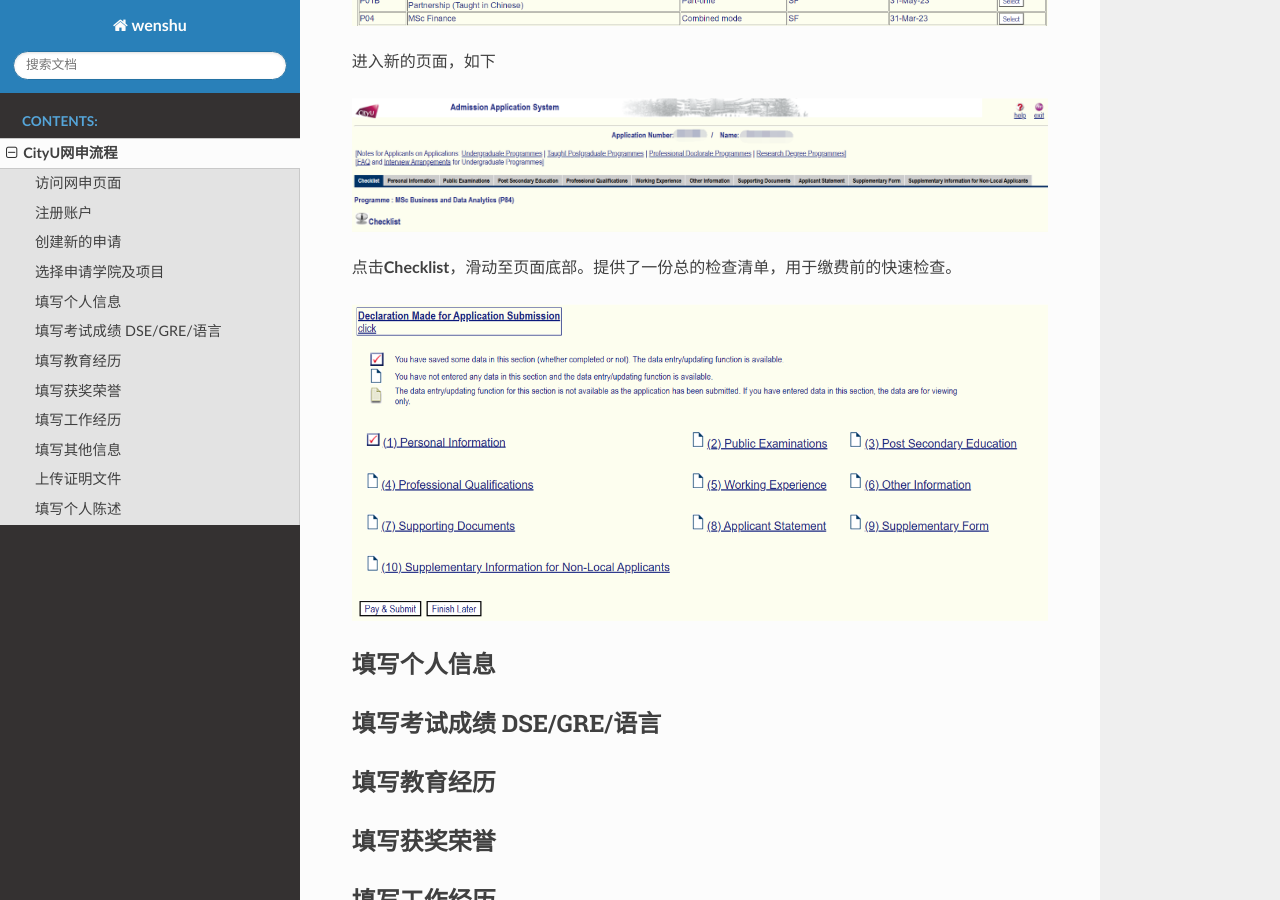
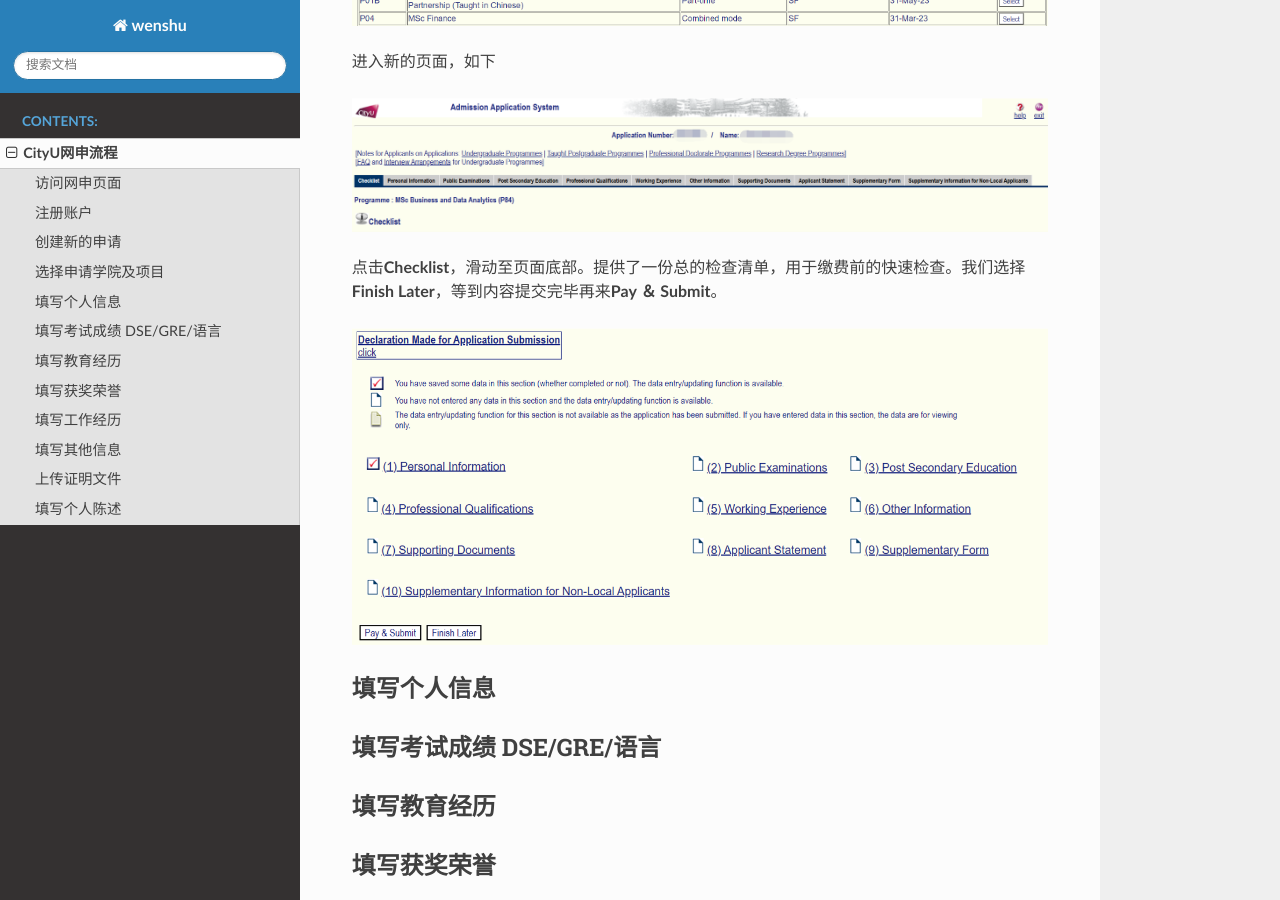
Before and after one commit to shuo1118/liuxuewenshu, a Sphinx documentation site: the page built from docs/source/CityU/CityU.md, in a window 1280 px wide and 900 px high, scrolled down 3187 px. Built offline with Sphinx 7.4.7 and the Read the Docs theme 2.0.0, drawn with Linux system fonts in a browser that asks for light colours.

Commit message:
Update CityU.md

```diff
--- a/docs/source/CityU/CityU.md
+++ b/docs/source/CityU/CityU.md
@@ -42,7 +42,7 @@
 
 ![](../CityU/fig/figure8.png)
 
-点击**Checklist**，滑动至页面底部。提供了一份总的检查清单，用于缴费前的快速检查。
+点击**Checklist**，滑动至页面底部。提供了一份总的检查清单，用于缴费前的快速检查。我们选择**Finish Later**，等到内容提交完毕再来**Pay ＆ Submit**。
 
 ![](../CityU/fig/figure9.png)
 
```
